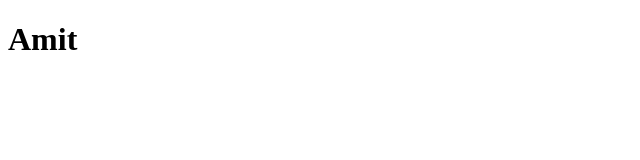
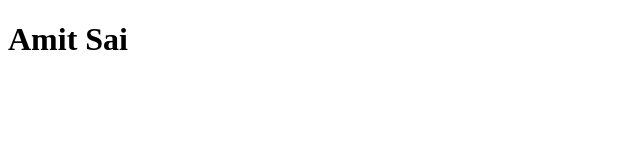
Before and after one commit to amitchaudharybrv/website, a plain HTML site: page index.html in a window 1280 px wide. Shown: the full height of the page, 0-640 px from the left. Drawn offline with Linux system fonts and the light colour scheme.

Commit message:
initail commit

```diff
--- a/index.html
+++ b/index.html
@@ -7,6 +7,6 @@
     <title>Document</title>
   </head>
   <body>
-    <h1>Amit</h1>
+    <h1>Amit Sai</h1>
   </body>
 </html>
```
